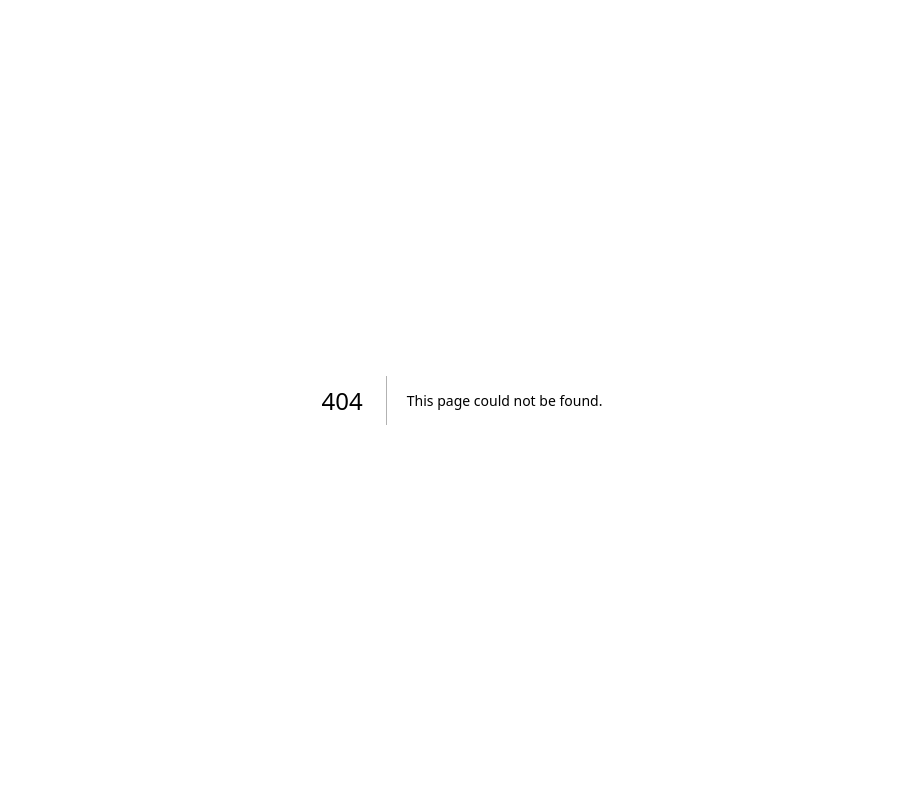
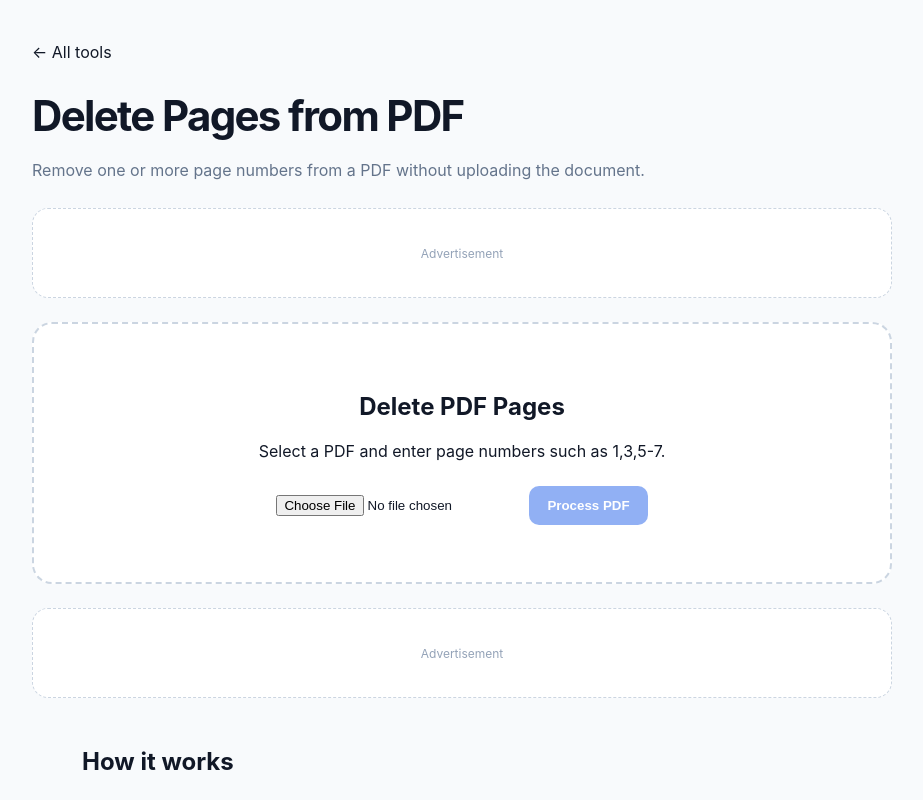
Before and after one commit to yiminggod1/pdf-tools, a Next.js app: page /pdf-tools/delete-pages-from-pdf in a window 1280 px wide. Before the commit this address had no page. Shown: the top 800 px of the page, without its empty margins (178-1101 px from the left). Built offline with nearby package versions, Linux system fonts and the light colour scheme.

Commit message:
Expand PDF and image tools

```diff
--- /dev/null
+++ b/app/delete-pages-from-pdf/page.tsx
@@ -0,0 +1,3 @@
+import PdfPageTool from "../../components/PdfPageTool";import AdSlot from "../../components/AdSlot";
+export const metadata={title:"Delete Pages from PDF Online Free",description:"Remove selected pages from a PDF in your browser."};
+export default function Page(){return <main className="toolpage"><a href="/">← All tools</a><h1>Delete Pages from PDF</h1><p className="lead">Remove one or more page numbers from a PDF without uploading the document.</p><AdSlot/><PdfPageTool mode="delete"/><AdSlot/><section className="content"><h2>How it works</h2><p>Enter individual pages or ranges such as 2,4,7-9. The remaining pages are saved as a new PDF.</p></section></main>}
```
